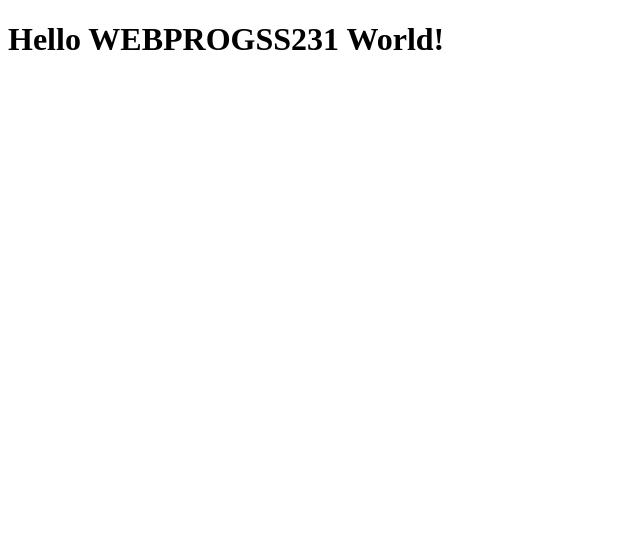
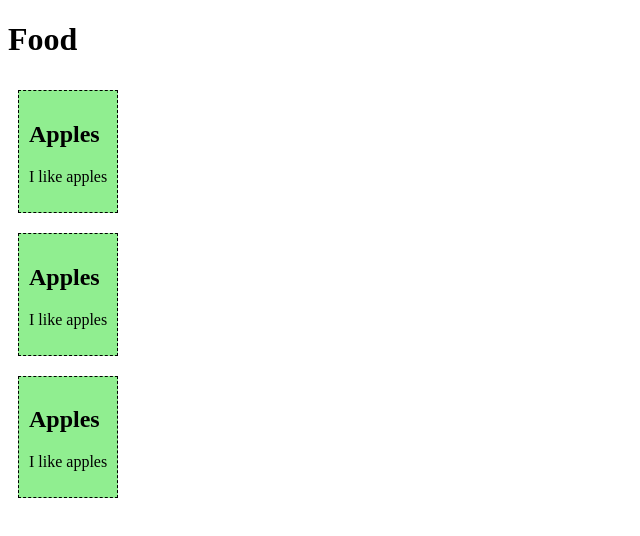
Before and after one commit to JcAPC/webprog-ss231-vuejs, a Vue app in the folder vue-project/: page / in a window 1280 px wide. Shown: the top 536 px of the page, without its empty margins (0-640 px from the left). Built offline with nearby package versions, Linux system fonts and the light colour scheme.

Commit message:
add fooditem

```diff
--- a/vue-project/src/App.vue
+++ b/vue-project/src/App.vue
@@ -1,7 +1,12 @@
+<template>
+  <h1>Food</h1>
+  <food-item/> <br>
+  <food-item/> <br>
+  <food-item/> <br>
+
+</template>
+
 <script></script>
 
-<template>
-  <h1> Hello WEBPROGSS231 World!</h1>
-</template>
-
-<style></style>
+<style>
+</style>
--- /dev/null
+++ b/vue-project/src/components/FoodItem.vue
@@ -0,0 +1,27 @@
+<template>
+    <div class="apple">
+      <h2>{{ name }}</h2>
+      <p>{{ message }}</p>
+    </div>
+  </template>
+
+  <script>
+  export default {
+    data() {
+      return {
+        name: 'Apples',
+        message: 'I like apples'
+      }
+    }
+  };
+  </script>
+
+  <style>
+    .apple {
+    border: dashed black 1px;
+    display: inline-block;
+    margin: 10px;
+    padding: 10px;
+    background-color: lightgreen;
+  }
+  </style>
```
Also changed, not shown: vue-project/src/main.js (+7 -1 lines).
